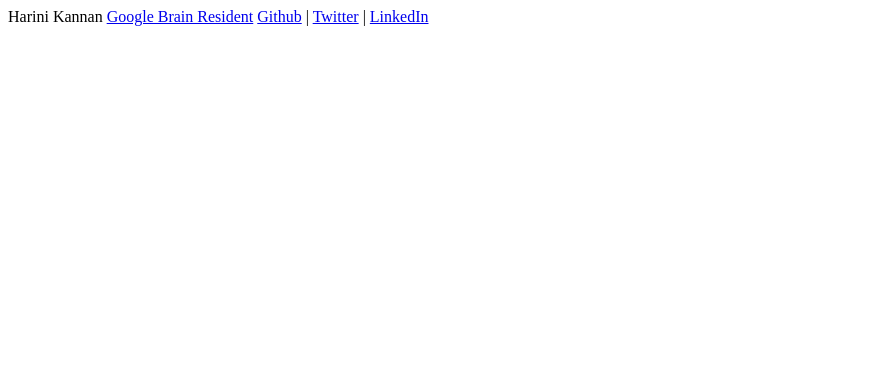
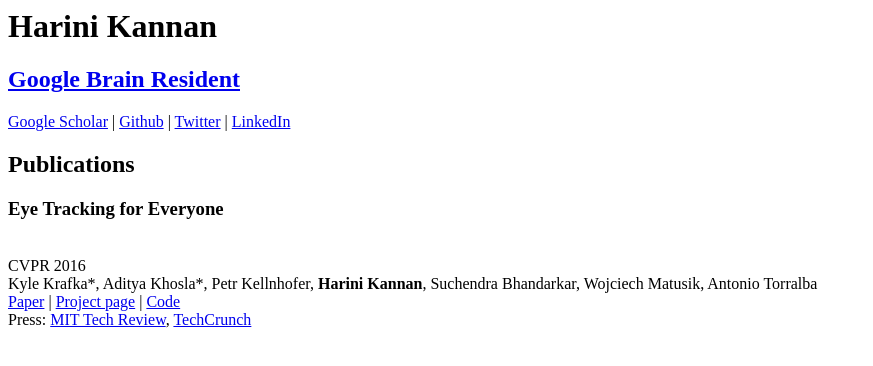
Before and after one commit to harini-kannan/harini-kannan.github.io, a plain HTML site: page index.html in a window 1280 px wide. Shown: the whole page, without its empty margins (0-873 px from the left). Drawn offline with Linux system fonts and the light colour scheme.

Commit message:
Added publication

```diff
--- a/index.html
+++ b/index.html
@@ -1,3 +1,14 @@
-Harini Kannan
-<a href="https://research.google.com/teams/brain/residency/">Google Brain Resident</a>
-<a href="https://github.com/harini-kannan">Github</a> | <a href="https://twitter.com/harinidkannan">Twitter</a> | <a href="https://www.linkedin.com/in/harini-kannan-4b486459">LinkedIn</a>
+<h1>Harini Kannan</h1>
+<h2><a href="https://research.google.com/teams/brain/residency/">Google Brain Resident</a></h2>
+<a href=https://scholar.google.com/citations?user=kjOZo5sAAAAJ&hl=en>Google Scholar</a> | <a href="https://github.com/harini-kannan">Github</a> | <a href="https://twitter.com/harinidkannan">Twitter</a> | <a href="https://www.linkedin.com/in/harini-kannan-4b486459">LinkedIn</a>
+
+<h2> Publications </h2>
+<h3>Eye Tracking for Everyone</h3>
+<br>
+CVPR 2016
+<br>
+Kyle Krafka*, Aditya Khosla*, Petr Kellnhofer, <b>Harini Kannan</b>, Suchendra Bhandarkar, Wojciech Matusik, Antonio Torralba
+<br>
+<a href="https://www.cv-foundation.org/openaccess/content_cvpr_2016/app/S09-51.pdf">Paper</a> | <a href="http://gazecapture.csail.mit.edu/">Project page</a> | <a href="https://github.com/harini-kannan/EyeTrackerDemo"> Code</a>
+<br>
+Press: <a href="https://www.technologyreview.com/s/601789/control-your-smartphone-with-your-eyes/">MIT Tech Review</a>, <a href="https://techcrunch.com/2016/06/16/crowdsourced-data-can-teach-your-phone-to-follow-your-eyes/">TechCrunch</a>
```
